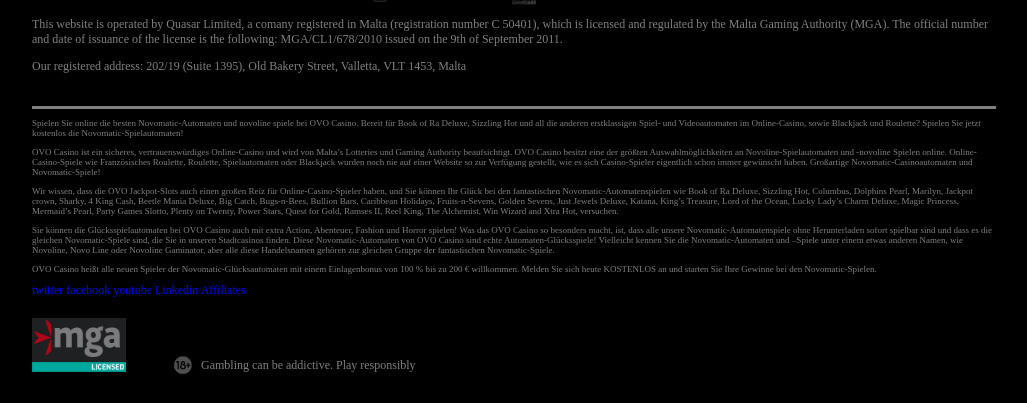
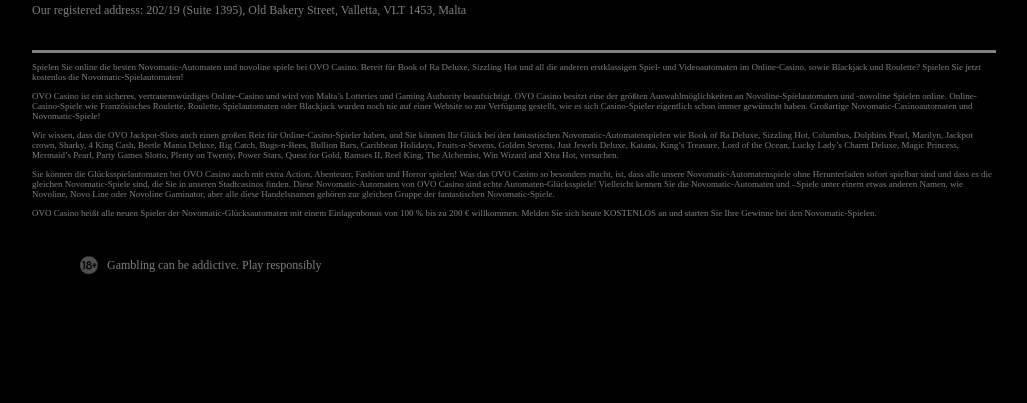
Before and after one commit to IrmaIvanova/BookOfRa, a plain HTML site: page index.html in a window 1280 px wide. Shown: the part 2257-2660 px from the top of the page, without its empty margins (126-1153 px from the left). After the commit the page ends 2544 px from the top, so only its background shows below. Drawn offline with Linux system fonts and the light colour scheme.

Commit message:
some changes

```diff
--- a/css/styles.css
+++ b/css/styles.css
@@ -10,7 +10,7 @@
 }
 
 .header{
-    background:url('../img/back.jpg')no-repeat;
+    background:url('../img/back1.jpg')no-repeat;
     background-position: 50% 137%;
     width: 100%;
     height: 500px;
@@ -108,13 +108,3 @@
     top: 5px;
     left: 15px;
 }
-
-.mga-image{
-    display: flex;
-    margin: 20px 0;
-}
-
-.mga-image img{
-    width:94px;
-    height: 54px;
-}
--- a/index.html
+++ b/index.html
@@ -188,13 +188,7 @@
                     <p>OVO Casino heißt alle neuen Spieler der Novomatic-Glücksautomaten mit einem Einlagenbonus von 100 % bis
                         zu 200 € willkommen. Melden Sie sich heute KOSTENLOS an und starten Sie Ihre Gewinne bei den Novomatic-Spielen.</p>
 
-                    <div class="social"><a href="">twitter   </a>
-                    <a href="">facebook </a>
-                    <a href="">youtube</a>
-                    <a href="">Linkedin</a>
-                    <a href="">Affiliates</a></div>
-
-                    <div class="mga-image"><img src="img/mga.png" alt="mga"> <div class="responsible-gambling">Gambling can be addictive. Play responsibly</div></div>
+                     <div class="responsible-gambling">Gambling can be addictive. Play responsibly</div>
         </div>
 </body>
 </html>
```
Also changed, not shown: css/mediaquaries.css (added), img/back1.jpg (added), img/paymet.png.
